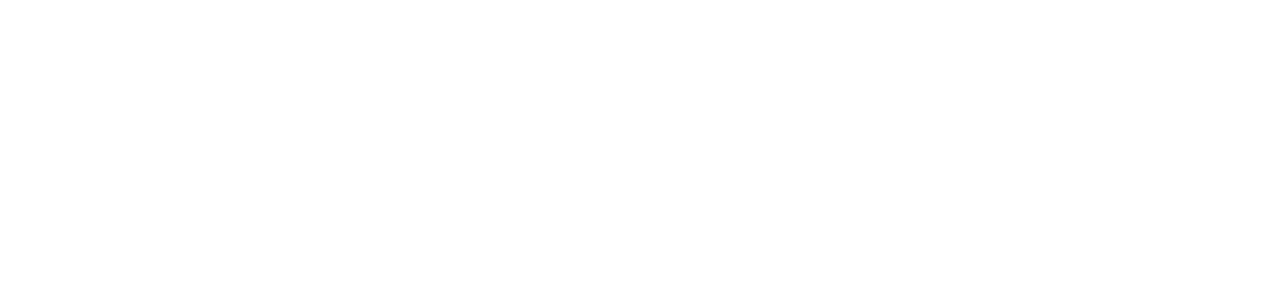
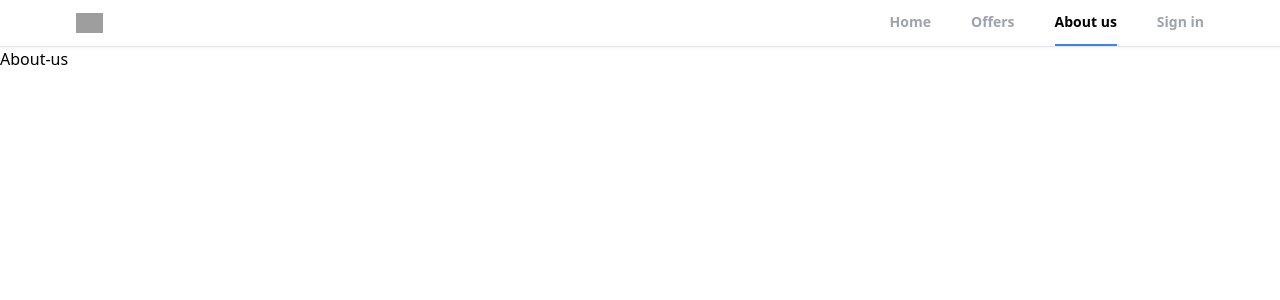
Before and after one commit to ChafiAya/realestate-react, a React (Create React App) app: page /about-us in a window 1280 px wide. Before the commit this address had no page. Shown: the top 300 px of the page. Built offline with nearby package versions, Linux system fonts and the light colour scheme; grey boxes are pictures that could not be loaded.

Commit message:
create header components

```diff
--- a/public/index.html
+++ b/public/index.html
@@ -13,7 +13,7 @@
 
     <link rel="manifest" href="%PUBLIC_URL%/manifest.json" />
 
-    <title> Homeland</title>
+    <title> Homeland.com | Real Estate,Appartments</title>
   </head>
   <body>
     <noscript>You need to enable JavaScript to run this app.</noscript>
--- a/src/App.js
+++ b/src/App.js
@@ -5,10 +5,13 @@
 import Profile from "./pages/Profile"
 import Offers from "./pages/Offers"
 import ForgotPassword from "./pages/ForgotPassword"
+import Header from "./components/Header"
+import Aboutus from "./pages/Aboutus"
 function App() {
   return (
     <>
       <Router>
+      <Header/>
         <Routes>
         <Route path="/" element={<Home />} />
         <Route path="/profile" element={<Profile />} />
@@ -16,6 +19,8 @@
         <Route path="/sign-up" element={<SignUp/>} />
         <Route path="/forgot-password" element={<ForgotPassword/>} />
         <Route path="/offers" element={<Offers/>} />
+        <Route path="/about-us" element={<Aboutus/>} />
+
         </Routes>
       </Router>
     </>
--- /dev/null
+++ b/src/components/Header.jsx
@@ -0,0 +1,38 @@
+import React from 'react';
+import { useLocation ,useNavigate} from 'react-router-dom';
+
+export default function Header() {
+  const location = useLocation();
+const navigate = useNavigate();
+  return (
+    <div className="bg-white border-b shadow-sm sticky top-0 z-50">
+      <header className="flex justify-between items-center px-3 max-w-6xl mx-auto">
+        <div>
+          <img src="https://s.zillowstatic.com/pfs/static/z-logo-default.svg" alt="logo"
+            className="h-5 cursor-pointer"/>
+        </div>
+        <div>
+          <ul className="flex space-x-10">
+            <li className={`cursor-pointer py-3 text-sm font-semibold ${location.pathname === '/' ? 'text-black border-b-2 border-blue-500' : 'text-gray-400 border-b-2 border-transparent'}`}
+             onClick={() => navigate("/")}>
+              Home
+            </li>
+            <li className={`cursor-pointer py-3 text-sm font-semibold ${location.pathname === '/offers' ? 'text-black border-b-2 border-blue-500' : 'text-gray-400 border-b-2 border-transparent'}`}
+              onClick={() => navigate("/offers")}>
+              Offers
+            </li>
+            <li className={`cursor-pointer py-3 text-sm font-semibold ${location.pathname === '/about-us' ? 'text-black border-b-2 border-blue-500' : 'text-gray-400 border-b-2 border-transparent'}`}
+            onClick={() => navigate("/about-us")}>
+              About us
+            </li>
+            <li className={`cursor-pointer py-3 text-sm font-semibold ${location.pathname === '/sign-in' ? 'text-black border-b-2 border-blue-500' : 'text-gray-400 border-b-2 border-transparent'}`}
+            onClick={() => navigate("/sign-in")}>
+
+              Sign in
+            </li>
+          </ul>
+        </div>
+      </header>
+    </div>
+  );
+}
--- a/src/index.js
+++ b/src/index.js
@@ -11,7 +11,4 @@
   </React.StrictMode>
 );
 
-// If you want to start measuring performance in your app, pass a function
-// to log results (for example: reportWebVitals(console.log))
-// or send to an analytics endpoint. Learn more: https://bit.ly/CRA-vitals
 reportWebVitals();
--- /dev/null
+++ b/src/pages/Aboutus.jsx
@@ -0,0 +1,9 @@
+import React from 'react'
+
+export default function Aboutus() {
+  return (
+    <div>
+      About-us
+    </div>
+  )
+}
```
Also changed, not shown: src/icons/Real estate logo house and window stylized flat vector.jpg (added), 1 other file (tests, documents, lock files or other folders).
